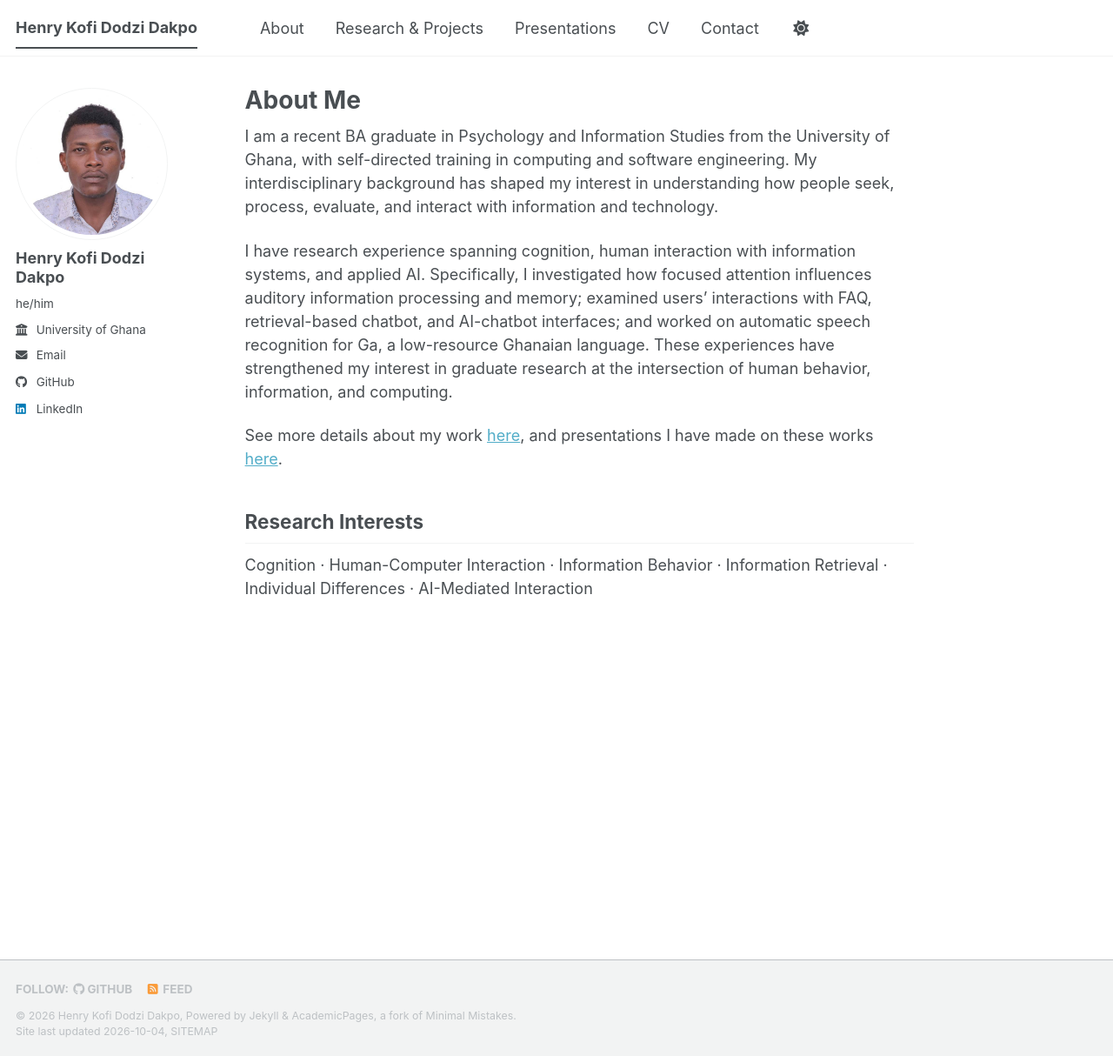
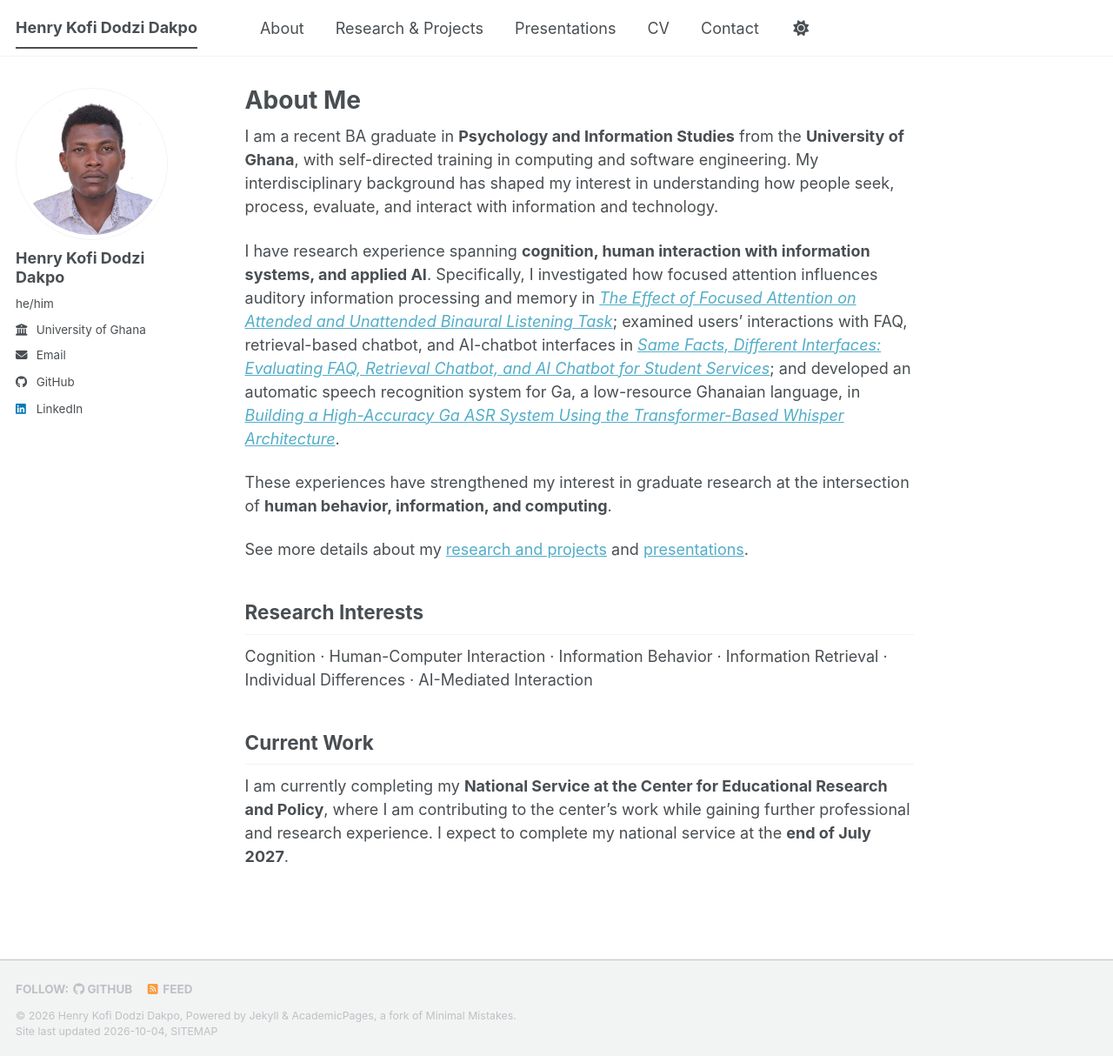
Before and after one commit to henrycitadel9-rgb/henrycitadel9-rgb.github.io, a Jekyll site: the page built from _pages/about.md, in a window 1280 px wide and 1214 px high. Shown: the whole window at 87% size. Built offline with Jekyll 4.4.1, drawn with Linux system fonts in a browser that asks for light colours; a style sheet for code colours, icons or effects is not loaded.

Commit message:
Update about.md

```diff
--- a/_pages/about.md
+++ b/_pages/about.md
@@ -7,12 +7,18 @@ redirect_from:
   - /about.html
 ---
 
-I am a recent BA graduate in Psychology and Information Studies from the University of Ghana, with self-directed training in computing and software engineering. My interdisciplinary background has shaped my interest in understanding how people seek, process, evaluate, and interact with information and technology.
+I am a recent BA graduate in **Psychology and Information Studies** from the **University of Ghana**, with self-directed training in computing and software engineering. My interdisciplinary background has shaped my interest in understanding how people seek, process, evaluate, and interact with information and technology.
 
-I have research experience spanning cognition, human interaction with information systems, and applied AI. Specifically, I investigated how focused attention influences auditory information processing and memory; examined users' interactions with FAQ, retrieval-based chatbot, and AI-chatbot interfaces; and worked on automatic speech recognition for Ga, a low-resource Ghanaian language. These experiences have strengthened my interest in graduate research at the intersection of human behavior, information, and computing.
+I have research experience spanning **cognition, human interaction with information systems, and applied AI**. Specifically, I investigated how focused attention influences auditory information processing and memory in *[The Effect of Focused Attention on Attended and Unattended Binaural Listening Task](/portfolio/portfolio-3/)*; examined users' interactions with FAQ, retrieval-based chatbot, and AI-chatbot interfaces in *[Same Facts, Different Interfaces: Evaluating FAQ, Retrieval Chatbot, and AI Chatbot for Student Services](/portfolio/portfolio-1/)*; and developed an automatic speech recognition system for Ga, a low-resource Ghanaian language, in *[Building a High-Accuracy Ga ASR System Using the Transformer-Based Whisper Architecture](/portfolio/portfolio-2/)*.
 
-See more details about my work [here](/portfolio/), and presentations I have made on these works [here](/talks/).
+These experiences have strengthened my interest in graduate research at the intersection of **human behavior, information, and computing**.
+
+See more details about my [research and projects](/portfolio/) and [presentations](/talks/).
 
 ## Research Interests
 
 Cognition · Human-Computer Interaction · Information Behavior · Information Retrieval · Individual Differences · AI-Mediated Interaction
+
+## Current Work
+
+I am currently completing my **National Service at the Center for Educational Research and Policy**, where I am contributing to the center's work while gaining further professional and research experience. I expect to complete my national service at the **end of July 2027**.
```
